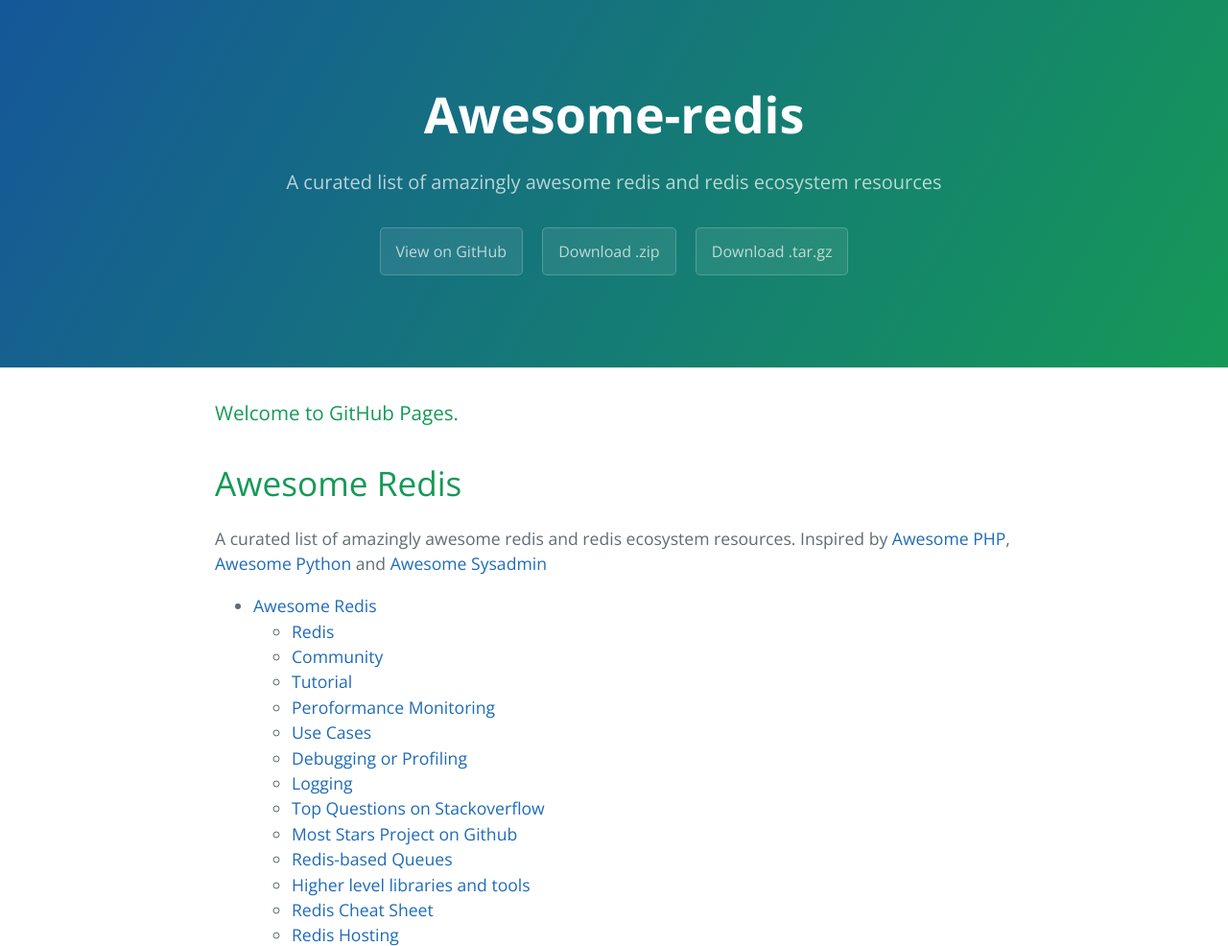
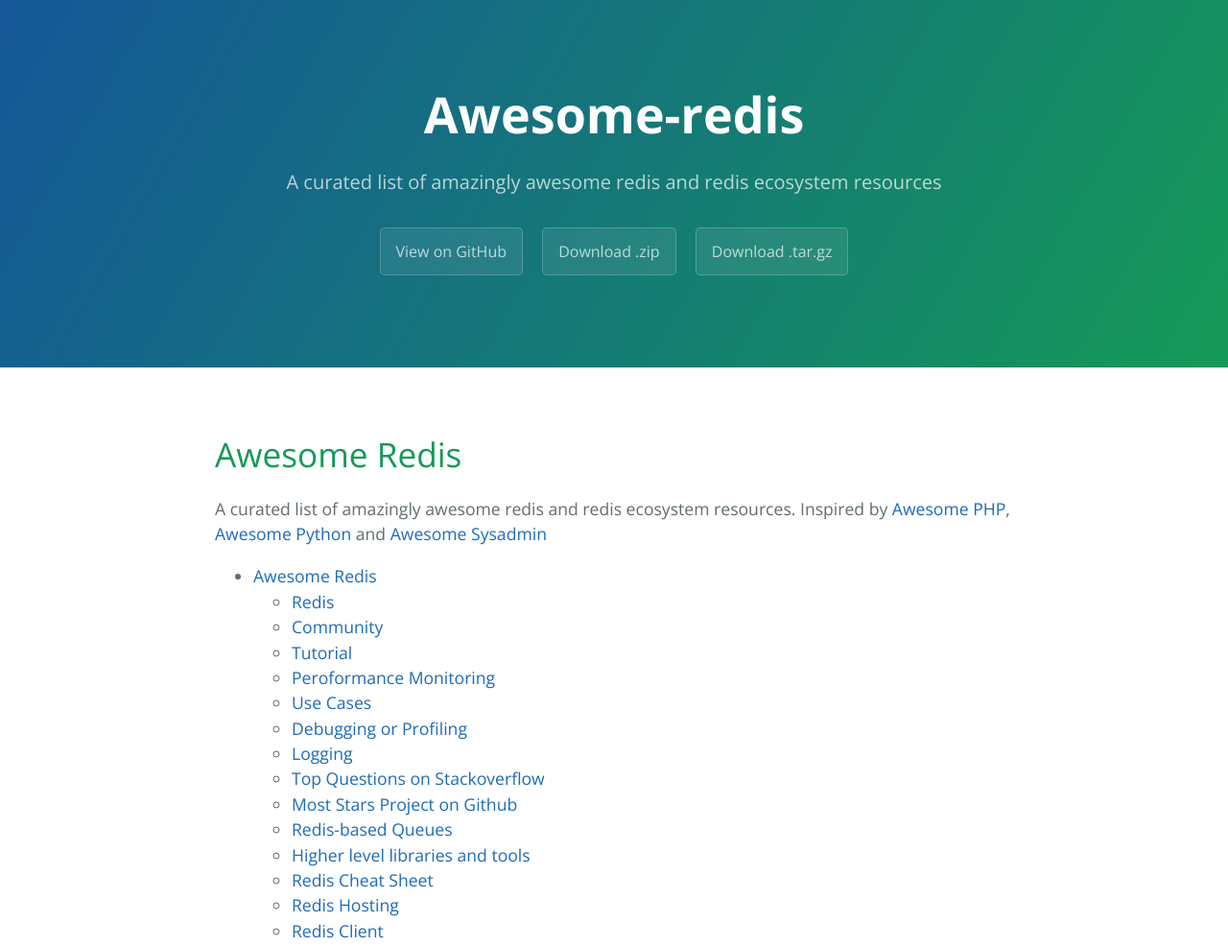
Before and after one commit to JamzyWang/awesome-redis, a plain HTML site: page index.html in a window 1280 px wide. Shown: the top 986 px of the page at 96% size. Drawn offline with nearby package versions, Linux system fonts and the light colour scheme.

Commit message:
Update index.html

```diff
--- a/index.html
+++ b/index.html
@@ -20,8 +20,6 @@
 
     <section class="main-content">
       <h3>
-<a id="welcome-to-github-pages" class="anchor" href="#welcome-to-github-pages" aria-hidden="true"><span class="octicon octicon-link"></span></a>Welcome to GitHub Pages.</h3>
-
 
 <!--- 这部分从印象笔记中导出 --->
 
```
